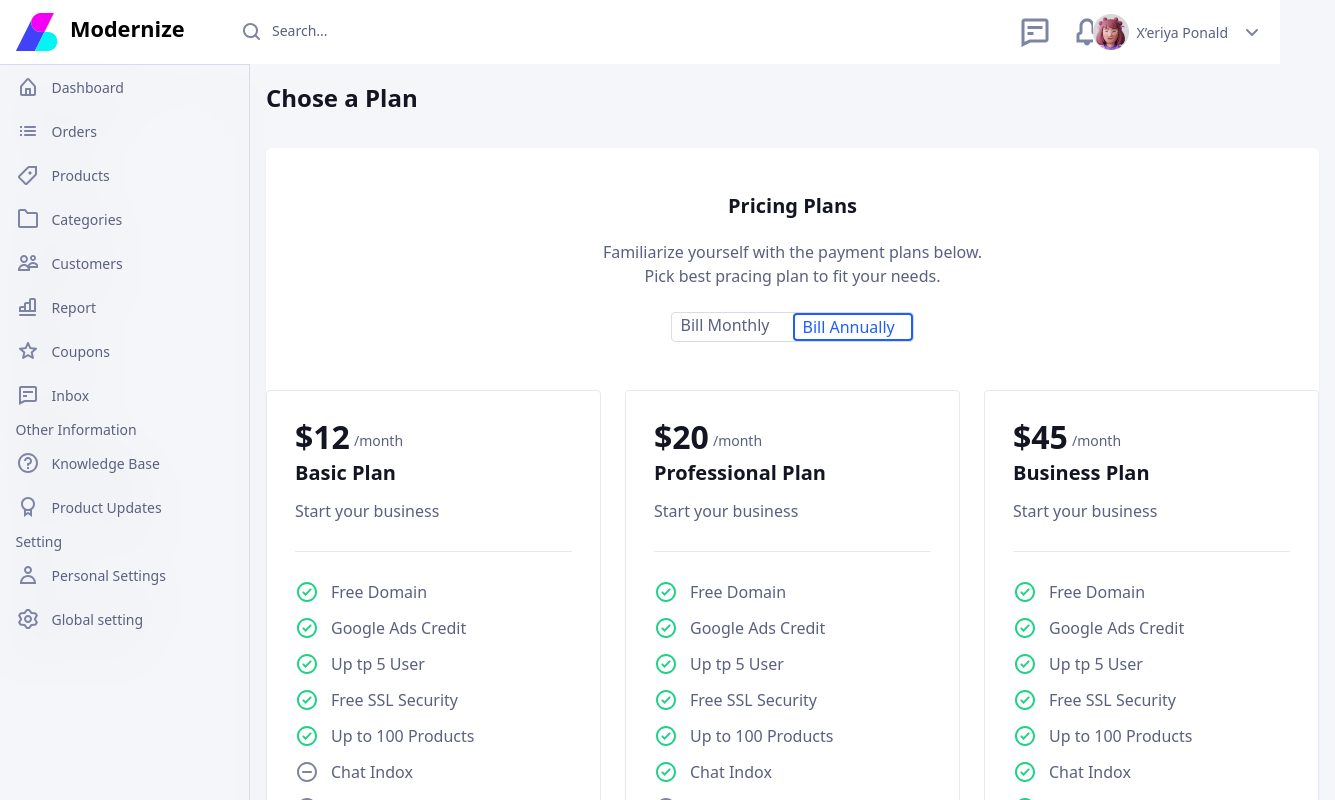
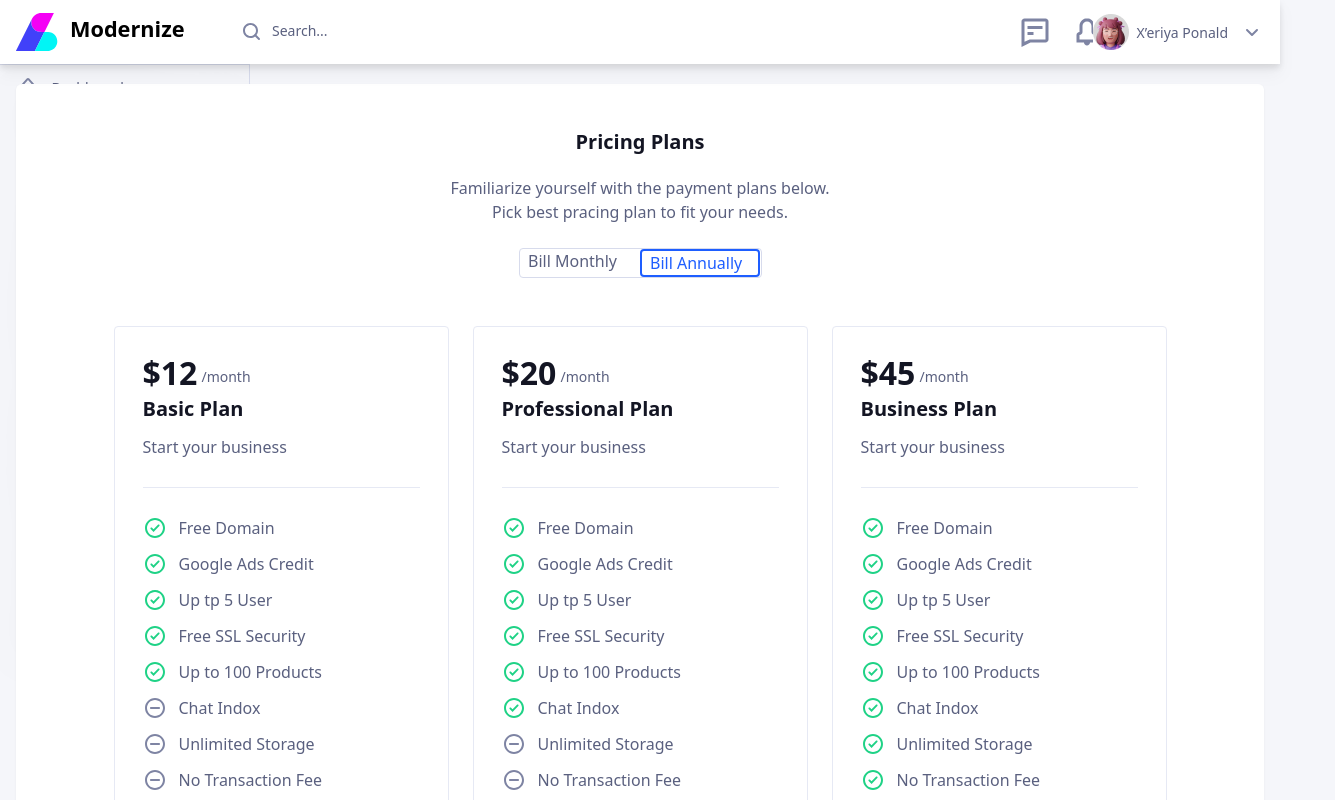
Before and after one commit to realAdif/greenbase-front-end, a React (Vite) app: page / in a window 1280 px wide. Shown: the top 800 px of the page, 1335 px wide, since content can reach past the window. Built offline with nearby package versions, Linux system fonts and the light colour scheme.

Commit message:
sidebar and navbar position fixed

```diff
--- a/src/App.jsx
+++ b/src/App.jsx
@@ -6,11 +6,11 @@ import PricingPlan from './pages/PricingPlan';
 function App() {
   return (
     <main>
-      <header>
+      <header className="fixed top-0  w-screen z-50">
         <Navbar />
       </header>
       <section className="flex">
-        <aside className="flex-none min-w-[250px]">
+        <aside className="flex-none min-w-[250px] fixed left-0 mt-16">
           <Sidebar />
         </aside>
         <div className="flex-1 p-4 container mx-auto ">
--- a/src/components/Navbar.jsx
+++ b/src/components/Navbar.jsx
@@ -2,7 +2,7 @@ import IconComponent from './IconComponent';
 import AvaterIcon from '../assets/images/bitmap.jpg';
 function Navbar() {
   return (
-    <nav className="bg-white h-16 flex items-center justify-between px-4 relative">
+    <nav className="bg-white h-16 flex items-center justify-between px-4 relative drop-shadow-lg">
       {/* icon */}
       <div className="flex gap-x-3">
         <IconComponent imgKey="modernizeIcon" alt="Modernize Icon" />
```
